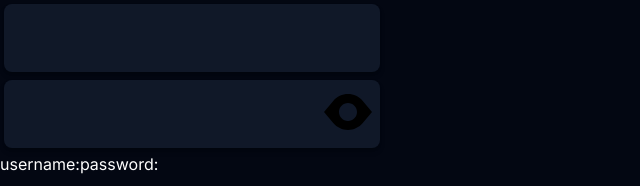
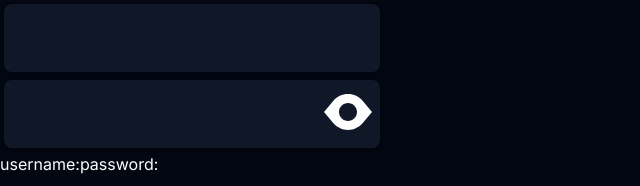
Before and after one commit to mk1MoreBugs/wrbmj, a Vue app in the folder frontend/: page / in a window 1280 px wide. Shown: the top 186 px of the page, without its empty margins (0-640 px from the left). Built offline with nearby package versions, Linux system fonts and the light colour scheme; the HTML template or start-up script is replaced by a standard one.

Commit message:
refactor eye icons

```diff
--- a/frontend/src/assets/icons/eye-close.vue
+++ b/frontend/src/assets/icons/eye-close.vue
@@ -1,6 +1,6 @@
 <template>
 <svg width="800px" height="800px" viewBox="0 0 16 16" fill="none" xmlns="http://www.w3.org/2000/svg">
-<path fill-rule="evenodd" clip-rule="evenodd" d="M16 16H13L10.8368 13.3376C9.96488 13.7682 8.99592 14 8 14C6.09909 14 4.29638 13.1557 3.07945 11.6953L0 8L3.07945 4.30466C3.14989 4.22013 3.22229 4.13767 3.29656 4.05731L0 0H3L16 16ZM5.35254 6.58774C5.12755 7.00862 5 7.48941 5 8C5 9.65685 6.34315 11 8 11C8.29178 11 8.57383 10.9583 8.84053 10.8807L5.35254 6.58774Z" fill="#000000"/>
-<path d="M16 8L14.2278 10.1266L7.63351 2.01048C7.75518 2.00351 7.87739 2 8 2C9.90091 2 11.7036 2.84434 12.9206 4.30466L16 8Z" fill="#000000"/>
+<path fill-rule="evenodd" clip-rule="evenodd" d="M16 16H13L10.8368 13.3376C9.96488 13.7682 8.99592 14 8 14C6.09909 14 4.29638 13.1557 3.07945 11.6953L0 8L3.07945 4.30466C3.14989 4.22013 3.22229 4.13767 3.29656 4.05731L0 0H3L16 16ZM5.35254 6.58774C5.12755 7.00862 5 7.48941 5 8C5 9.65685 6.34315 11 8 11C8.29178 11 8.57383 10.9583 8.84053 10.8807L5.35254 6.58774Z" fill="currentColor"/>
+<path d="M16 8L14.2278 10.1266L7.63351 2.01048C7.75518 2.00351 7.87739 2 8 2C9.90091 2 11.7036 2.84434 12.9206 4.30466L16 8Z" fill="currentColor"/>
 </svg>
 </template>
--- a/frontend/src/assets/icons/eye.vue
+++ b/frontend/src/assets/icons/eye.vue
@@ -1,5 +1,5 @@
 <template>
 <svg width="800px" height="800px" viewBox="0 0 16 16" fill="none" xmlns="http://www.w3.org/2000/svg">
-<path fill-rule="evenodd" clip-rule="evenodd" d="M0 8L3.07945 4.30466C4.29638 2.84434 6.09909 2 8 2C9.90091 2 11.7036 2.84434 12.9206 4.30466L16 8L12.9206 11.6953C11.7036 13.1557 9.90091 14 8 14C6.09909 14 4.29638 13.1557 3.07945 11.6953L0 8ZM8 11C9.65685 11 11 9.65685 11 8C11 6.34315 9.65685 5 8 5C6.34315 5 5 6.34315 5 8C5 9.65685 6.34315 11 8 11Z" fill="#000000"/>
+<path fill-rule="evenodd" clip-rule="evenodd" d="M0 8L3.07945 4.30466C4.29638 2.84434 6.09909 2 8 2C9.90091 2 11.7036 2.84434 12.9206 4.30466L16 8L12.9206 11.6953C11.7036 13.1557 9.90091 14 8 14C6.09909 14 4.29638 13.1557 3.07945 11.6953L0 8ZM8 11C9.65685 11 11 9.65685 11 8C11 6.34315 9.65685 5 8 5C6.34315 5 5 6.34315 5 8C5 9.65685 6.34315 11 8 11Z" fill="currentColor"/>
 </svg>
 </template>
--- a/frontend/src/components/PasswordInput.vue
+++ b/frontend/src/components/PasswordInput.vue
@@ -2,7 +2,7 @@
 import { ref, computed } from "vue"
 import type { InputTypeHTMLAttribute } from "vue"
 import EyeIcon from '@/assets/icons/eye.vue'
-import EyeCloseIcon from '@/assets/icons/eye-close.vue'
+import EyeIconClose from '@/assets/icons/eye-close.vue'
 
 const props = defineProps<{
   id: string
@@ -62,8 +62,8 @@ const handleInput = (event: Event) => {
       :title="showPassword ? 'Hide password' : 'Show password'"
       :aria-label="showPassword ? 'Hide password' : 'Show password'"
     >
-      <EyeCloseIcon class="size-fit" v-if="showPassword"/>
-      <EyeIcon class="size-fit" v-else/>
+      <EyeIconClose class="size-fit fill-white" v-if="showPassword"/>
+      <EyeIcon class="size-fit fill-white"  v-else/>
     </button>
   </div>
 </template>
```
